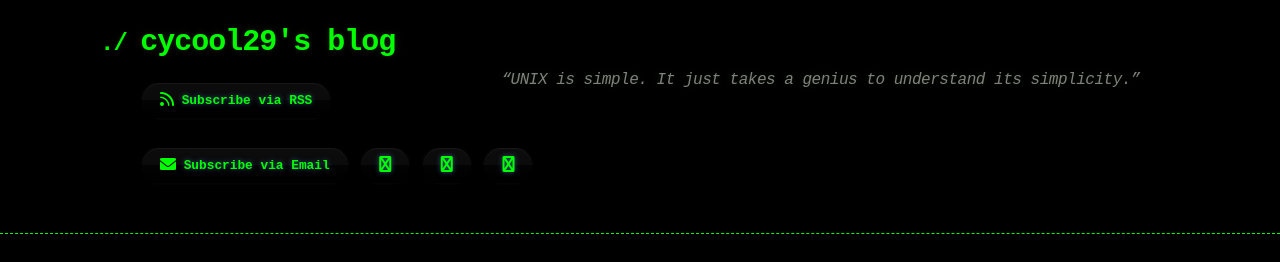
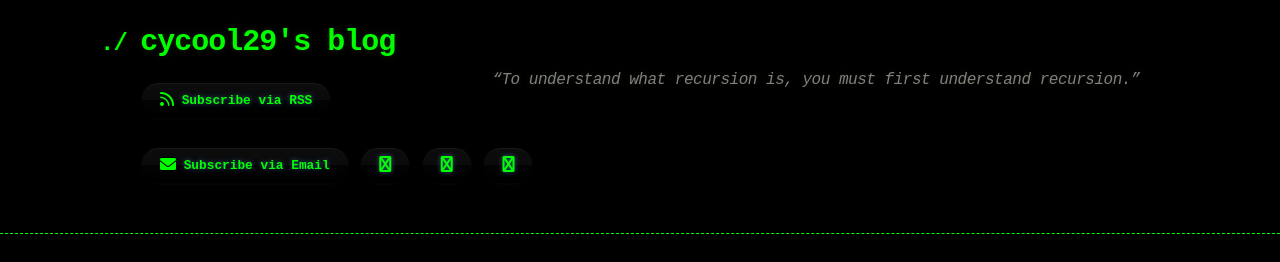
Before and after one commit to cycool29/cycool29.github.io, a Jekyll site: the page built from index.md, in a window 1280 px wide and 900 px high. Shown: the top 262 px of the window. Built offline with Jekyll 4.4.1, drawn with Linux system fonts in a browser that asks for light colours; a style sheet for code colours, icons or effects is not loaded.

Commit message:
Update quotes

```diff
--- a/_config.yml
+++ b/_config.yml
@@ -1,5 +1,5 @@
 title: cycool29's blog
-description: "“UNIX is simple. It just takes a genius to understand its simplicity.” "
+description: "“To understand what recursion is, you must first understand recursion.” "
 bio: A high school student. Intermediate in Python, Git, Bash. Learning JavaScript. He/Him. "
 author: cycool29
 url: https://cycool29.github.io
```
